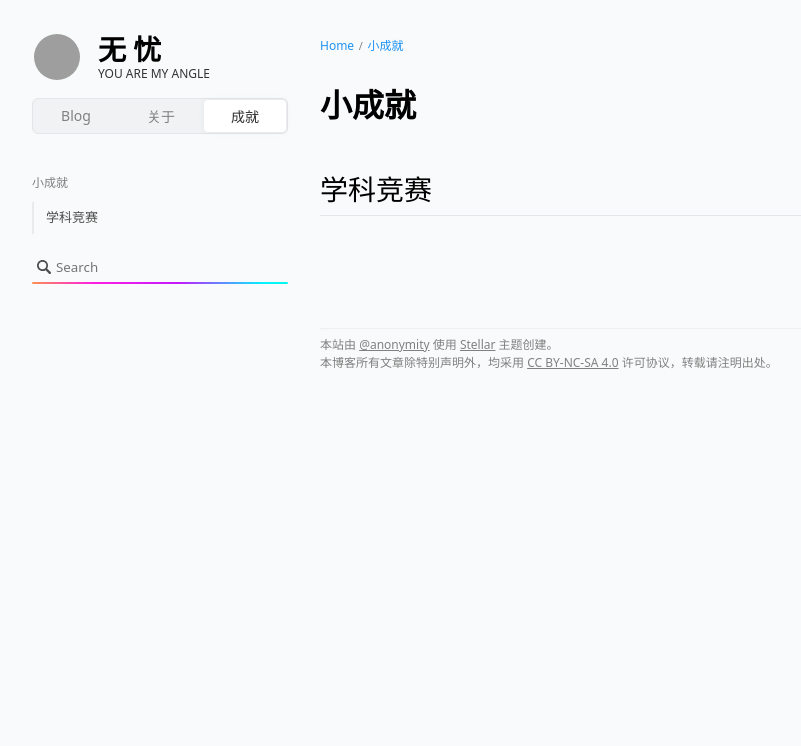
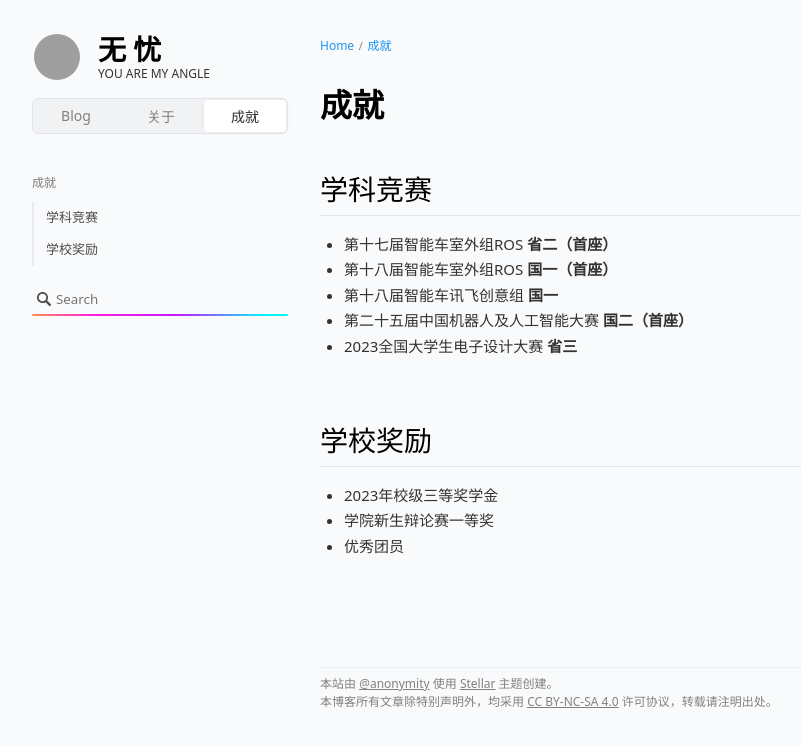
Before and after one commit to liwuyou/liwuyou.github.io, a plain HTML site: page achievement/index.html in a window 1280 px wide. Shown: the whole page, without its empty margins (120-921 px from the left). Drawn offline with nearby package versions, Linux system fonts and the light colour scheme; some packages are replaced by stand-ins of ours; grey boxes are pictures that could not be loaded; a script that the page names is missing.

Commit message:
Site updated: 2023-12-13 22:29:21

```diff
--- a/achievement/index.html
+++ b/achievement/index.html
@@ -20,18 +20,18 @@
   <meta name="viewport" content="width=device-width, initial-scale=1, maximum-scale=1">
   <meta name="theme-color" content="#f8f8f8">
 
-  <title>小成就 - 无 忧</title>
+  <title>成就 - 无 忧</title>
 
 
-    <meta name="description" content="学科竞赛">
+    <meta name="description" content="学科竞赛 第十七届智能车室外组ROS  省二（首座） 第十八届智能车室外组ROS  国一（首座） 第十八届智能车讯飞创意组 国一 第二十五届中国机器人及人工智能大赛 国二（首座） 2023全国大学生电子设计大赛 省三  学校奖励 2023年校级三等奖学金 学院新生辩论赛一等奖 优秀团员">
 <meta property="og:type" content="website">
-<meta property="og:title" content="小成就">
+<meta property="og:title" content="成就">
 <meta property="og:url" content="http://example.com/achievement/index.html">
 <meta property="og:site_name" content="无 忧">
-<meta property="og:description" content="学科竞赛">
+<meta property="og:description" content="学科竞赛 第十七届智能车室外组ROS  省二（首座） 第十八届智能车室外组ROS  国一（首座） 第十八届智能车讯飞创意组 国一 第二十五届中国机器人及人工智能大赛 国二（首座） 2023全国大学生电子设计大赛 省三  学校奖励 2023年校级三等奖学金 学院新生辩论赛一等奖 优秀团员">
 <meta property="og:locale" content="en_US">
-<meta property="article:published_time" content="2023-12-13T13:55:30.356Z">
-<meta property="article:modified_time" content="2023-12-13T13:55:30.356Z">
+<meta property="article:published_time" content="2023-12-13T14:23:18.426Z">
+<meta property="article:modified_time" content="2023-12-13T14:23:18.426Z">
 <meta property="article:author" content="John Doe">
 <meta name="twitter:card" content="summary">
 
@@ -78,7 +78,7 @@
 
 <div class="widgets">
 
-<widget class="widget-wrapper toc single" id="data-toc"><div class="widget-header cap dis-select"><span class="name">小成就</span></div><div class="widget-body fs14"><div class="doc-tree active"><ol class="toc"><li class="toc-item toc-level-2"><a class="toc-link" href="#%E5%AD%A6%E7%A7%91%E7%AB%9E%E8%B5%9B"><span class="toc-text">学科竞赛</span></a></li></ol></div></div></widget>
+<widget class="widget-wrapper toc single" id="data-toc"><div class="widget-header cap dis-select"><span class="name">成就</span></div><div class="widget-body fs14"><div class="doc-tree active"><ol class="toc"><li class="toc-item toc-level-2"><a class="toc-link" href="#%E5%AD%A6%E7%A7%91%E7%AB%9E%E8%B5%9B"><span class="toc-text">学科竞赛</span></a></li><li class="toc-item toc-level-2"><a class="toc-link" href="#%E5%AD%A6%E6%A0%A1%E5%A5%96%E5%8A%B1"><span class="toc-text">学校奖励</span></a></li></ol></div></div></widget>
 
 <widget class="widget-wrapper search"><div class="widget-body"><div class="search-wrapper" id="search"><form class="search-form"><input type="text" class="search-input" id="search-input" placeholder="Search"><svg t="1670596976048" class="icon search-icon" viewBox="0 0 1024 1024" version="1.1" xmlns="http://www.w3.org/2000/svg" p-id="2676" width="200" height="200"><path d="M938.2 832.6L723.8 618.1c-2.5-2.5-5.3-4.4-7.9-6.4 36.2-55.6 57.3-121.8 57.3-193.1C773.3 222.8 614.6 64 418.7 64S64 222.8 64 418.6c0 195.9 158.8 354.6 354.6 354.6 71.3 0 137.5-21.2 193.2-57.4 2 2.7 3.9 5.4 6.3 7.8L832.5 938c14.6 14.6 33.7 21.9 52.8 21.9 19.1 0 38.2-7.3 52.8-21.8 29.2-29.1 29.2-76.4 0.1-105.5M418.7 661.3C284.9 661.3 176 552.4 176 418.6 176 284.9 284.9 176 418.7 176c133.8 0 242.6 108.9 242.6 242.7 0 133.7-108.9 242.6-242.6 242.6" p-id="2677"></path></svg></form><div id="search-result"></div><div class="search-no-result">No Results!</div></div></div></widget>
 </div>
@@ -102,12 +102,24 @@
         <div id="breadcrumb">
           <a class="cap breadcrumb" href="/">Home</a>
           <span class="sep"></span>
-          <a class="cap breadcrumb" href="/achievement/index.html">小成就</a>
+          <a class="cap breadcrumb" href="/achievement/index.html">成就</a>
         </div>
       </div>
     </div>
 
-<article class="md-text content page"><h1 class="article-title"><span>小成就</span></h1><h2 id="学科竞赛"><a href="#学科竞赛" class="headerlink" title="学科竞赛"></a>学科竞赛</h2></article>
+<article class="md-text content page"><h1 class="article-title"><span>成就</span></h1><h2 id="学科竞赛"><a href="#学科竞赛" class="headerlink" title="学科竞赛"></a>学科竞赛</h2><ul>
+<li>第十七届智能车室外组ROS  <strong>省二（首座）</strong></li>
+<li>第十八届智能车室外组ROS  <strong>国一（首座）</strong></li>
+<li>第十八届智能车讯飞创意组 <strong>国一</strong></li>
+<li>第二十五届中国机器人及人工智能大赛 <strong>国二（首座）</strong></li>
+<li>2023全国大学生电子设计大赛 <strong>省三</strong></li>
+</ul>
+<h2 id="学校奖励"><a href="#学校奖励" class="headerlink" title="学校奖励"></a>学校奖励</h2><ul>
+<li>2023年校级三等奖学金</li>
+<li>学院新生辩论赛一等奖</li>
+<li>优秀团员</li>
+</ul>
+</article>
 
 
 
```
Also changed, not shown: search.json (+1 -1 lines).
